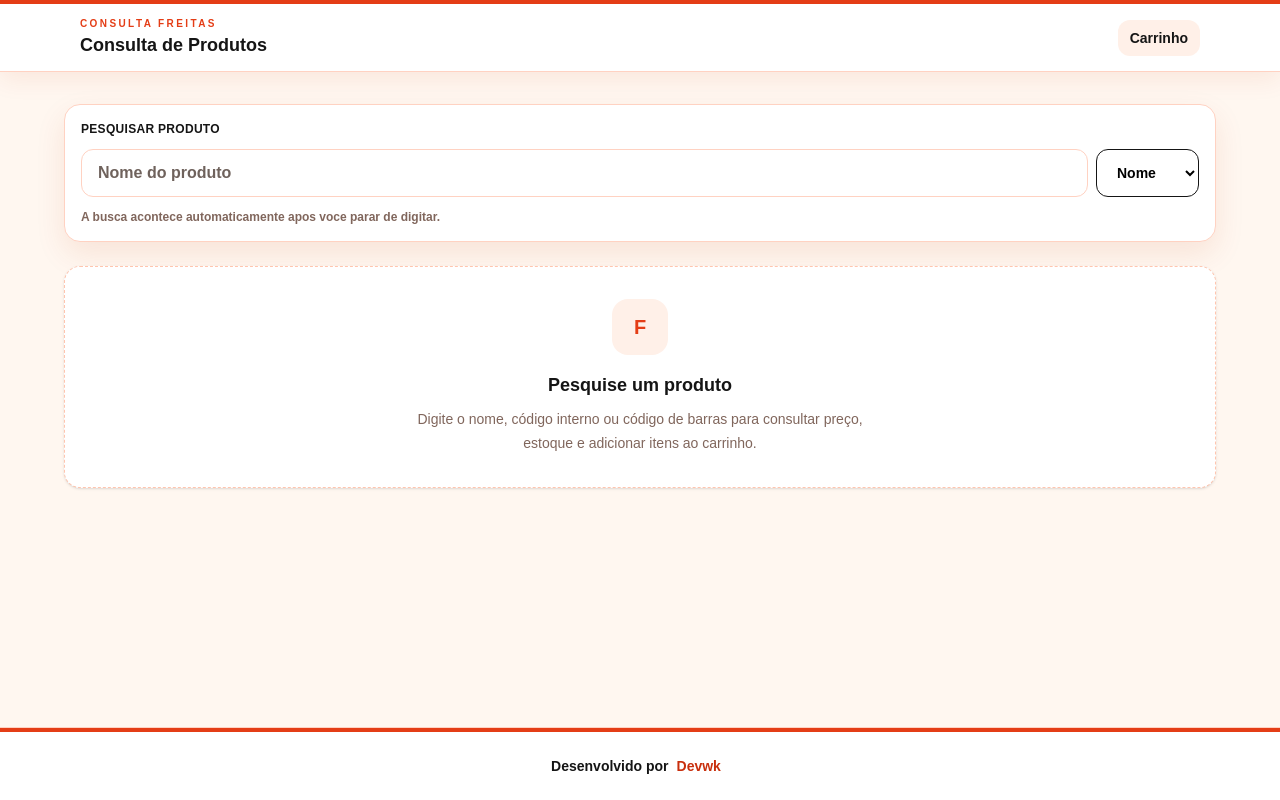
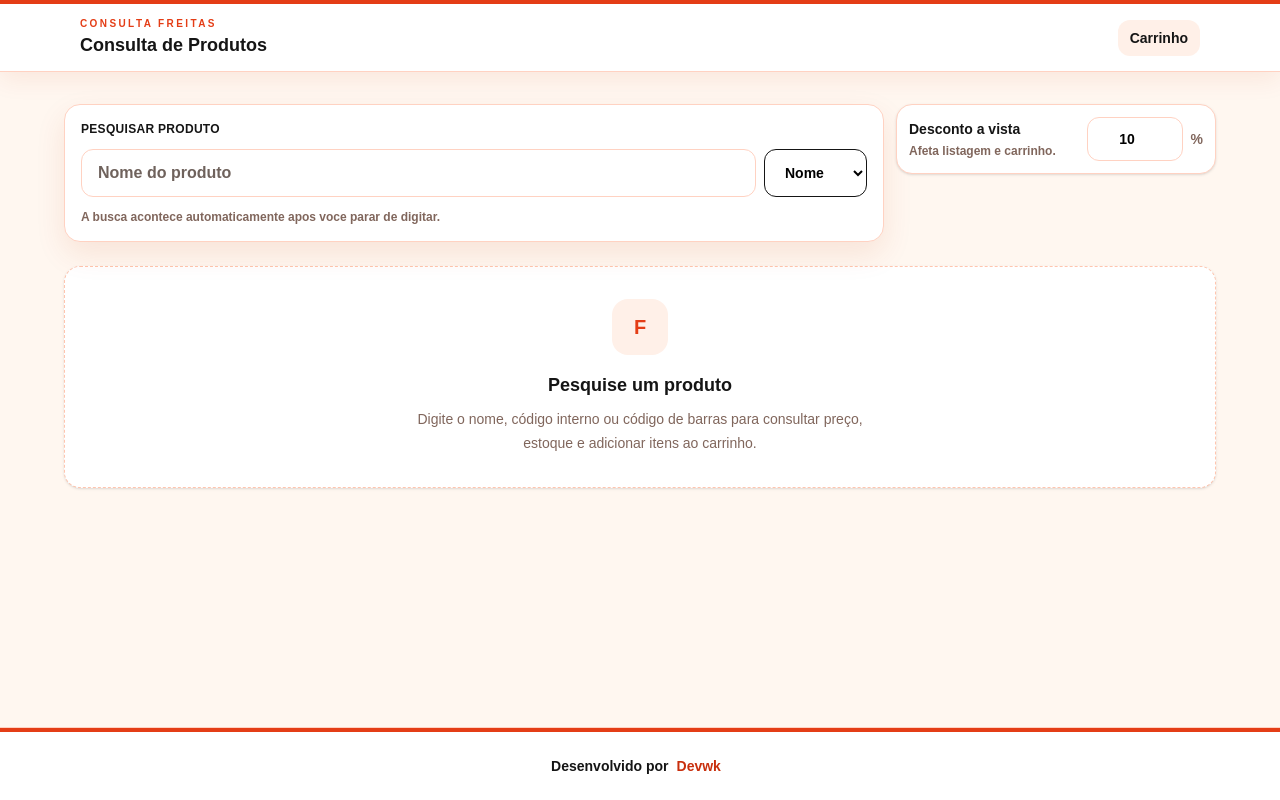
Before and after one commit to wandskk/consulta-freitas, a Next.js app: page /products in a window 1280 px wide. Built offline with nearby package versions, Linux system fonts and the light colour scheme.

Commit message:
feat: add discount control to product search

```diff
--- a/src/app/products/page.tsx
+++ b/src/app/products/page.tsx
@@ -2,6 +2,7 @@
 
 import { useEffect, useState } from 'react'
 
+import { CashDiscountControl } from '@/components/cart/cash-discount-control'
 import { AppShell } from '@/components/layout/app-shell'
 import { ProductList } from '@/components/products/product-list'
 import { ProductSearch } from '@/components/products/product-search'
@@ -160,6 +161,7 @@
   return (
     <AppShell>
       <div className="space-y-4 sm:space-y-6">
+        <div className="grid gap-3 lg:grid-cols-[1fr_320px] lg:items-start">
           <ProductSearch
             value={search}
             searchField={searchField}
@@ -167,6 +169,9 @@
             onChange={setSearch}
             onSearchFieldChange={setSearchField}
           />
+
+          <CashDiscountControl variant="compact" />
+        </div>
 
         <ProductList
           products={products}
--- a/src/components/cart/cart-summary.tsx
+++ b/src/components/cart/cart-summary.tsx
@@ -1,24 +1,11 @@
 'use client'
 
-import { useState } from 'react'
-
+import { CashDiscountControl } from '@/components/cart/cash-discount-control'
 import { useCart } from '@/contexts/cart-context'
 import { formatCurrency } from '@/helpers/currency.helper'
 
 export function CartSummary() {
-  const {
-    totals,
-    cashDiscountPercentage,
-    updateCashDiscountPercentage,
-    clearCart,
-  } = useCart()
-  const [discountInputValue, setDiscountInputValue] = useState(
-    String(cashDiscountPercentage)
-  )
-  const [isEditingDiscount, setIsEditingDiscount] = useState(false)
-  const visibleDiscountValue = isEditingDiscount
-    ? discountInputValue
-    : String(cashDiscountPercentage)
+  const { totals, clearCart } = useCart()
 
   return (
     <aside className="overflow-hidden rounded-2xl border border-[#ffd2c2] bg-white shadow-[0_12px_28px_rgba(191,54,12,0.10)] lg:sticky lg:top-24">
@@ -33,50 +20,8 @@
           </span>
         </div>
 
-        <div className="mt-4 rounded-2xl border border-[#ffd2c2] bg-[#fff7f0] p-3">
-          <label
-            htmlFor="cash-discount"
-            className="mb-2 block text-xs font-black uppercase tracking-wide text-[#80665c]"
-          >
-            Desconto à vista
-          </label>
-
-          <div className="flex items-center gap-2">
-            <input
-              id="cash-discount"
-              type="number"
-              min={0}
-              max={100}
-              value={visibleDiscountValue}
-              onFocus={() => {
-                setIsEditingDiscount(true)
-                setDiscountInputValue(String(cashDiscountPercentage))
-              }}
-              onChange={(event) => {
-                const nextValue = event.target.value
-
-                setDiscountInputValue(nextValue)
-
-                if (nextValue === '') {
-                  return
-                }
-
-                updateCashDiscountPercentage(Number(nextValue))
-              }}
-              onBlur={() => {
-                setIsEditingDiscount(false)
-
-                if (discountInputValue === '') {
-                  setDiscountInputValue(String(cashDiscountPercentage))
-                }
-              }}
-              className="h-11 min-w-0 flex-1 rounded-xl border border-[#ffd2c2] bg-white px-3 text-sm font-black text-[#151515] outline-none focus:border-[#e43d16] focus:ring-4 focus:ring-[#e43d16]/15"
-            />
-
-            <span className="rounded-xl bg-white px-3 py-3 text-sm font-black text-[#80665c]">
-              %
-            </span>
-          </div>
+        <div className="mt-4">
+          <CashDiscountControl variant="summary" />
         </div>
 
         <div className="mt-4 space-y-3 rounded-2xl bg-[#fffaf7] p-4 ring-1 ring-[#ffd2c2]">
@@ -86,7 +31,7 @@
           </div>
 
           <div className="flex items-center justify-between gap-4 text-sm">
-            <span className="font-bold text-[#80665c]">Total cartão</span>
+            <span className="font-bold text-[#80665c]">Total cartao</span>
             <strong className="text-[#151515]">
               {formatCurrency(totals.subtotalCard)}
             </strong>
@@ -102,7 +47,7 @@
           <div className="border-t border-[#ffd2c2] pt-3">
             <div className="flex items-end justify-between gap-4">
               <span className="text-sm font-black text-[#151515]">
-                Total à vista
+                Total a vista
               </span>
 
               <strong className="text-2xl font-black text-emerald-700">
--- a/src/components/cart/cash-discount-control.tsx
+++ b/src/components/cart/cash-discount-control.tsx
@@ -1,16 +1,17 @@
 'use client'
 
-import { useState } from 'react'
+import { useId, useState } from 'react'
 
 import { useCart } from '@/contexts/cart-context'
 
 type CashDiscountControlProps = {
-  variant?: 'default' | 'compact'
+  variant?: 'default' | 'compact' | 'summary'
 }
 
 export function CashDiscountControl({
   variant = 'default',
 }: CashDiscountControlProps) {
+  const inputId = useId()
   const { cashDiscountPercentage, updateCashDiscountPercentage } = useCart()
   const [discountInputValue, setDiscountInputValue] = useState(
     String(cashDiscountPercentage)
@@ -18,6 +19,7 @@
   const [isEditingDiscount, setIsEditingDiscount] = useState(false)
 
   const isCompact = variant === 'compact'
+  const isSummary = variant === 'summary'
   const visibleDiscountValue = isEditingDiscount
     ? discountInputValue
     : String(cashDiscountPercentage)
@@ -25,24 +27,36 @@
   return (
     <div
       className={
-        isCompact
-          ? 'rounded-2xl border border-[#ffd2c2] bg-white p-3 shadow-sm'
-          : 'rounded-2xl border border-[#ffd2c2] bg-white p-4 shadow-sm'
+        isSummary
+          ? 'rounded-2xl border border-[#ffd2c2] bg-[#fff7f0] p-3'
+          : isCompact
+            ? 'rounded-2xl border border-[#ffd2c2] bg-white p-3 shadow-sm'
+            : 'rounded-2xl border border-[#ffd2c2] bg-white p-4 shadow-sm'
       }
     >
       <div className="flex flex-col gap-3 sm:flex-row sm:items-center sm:justify-between">
         <div>
-          <h2 className="text-sm font-black text-[#151515]">
-            Desconto à vista
-          </h2>
+          <label
+            htmlFor={inputId}
+            className={
+              isSummary
+                ? 'block text-xs font-black uppercase tracking-wide text-[#80665c]'
+                : 'block text-sm font-black text-[#151515]'
+            }
+          >
+            Desconto a vista
+          </label>
 
-          <p className="mt-1 text-xs font-semibold text-[#80665c]">
-            Afeta listagem e carrinho.
-          </p>
+          {!isSummary && (
+            <p className="mt-1 text-xs font-semibold text-[#80665c]">
+              Afeta listagem e carrinho.
+            </p>
+          )}
         </div>
 
         <div className="flex items-center gap-2">
           <input
+            id={inputId}
             type="number"
             min={0}
             max={100}
@@ -69,10 +83,22 @@
                 setDiscountInputValue(String(cashDiscountPercentage))
               }
             }}
-            className="h-11 w-24 rounded-xl border border-[#ffd2c2] bg-white px-3 text-center text-sm font-black text-[#151515] outline-none focus:border-[#e43d16] focus:ring-4 focus:ring-[#e43d16]/15"
+            className={
+              isSummary
+                ? 'h-11 min-w-0 flex-1 rounded-xl border border-[#ffd2c2] bg-white px-3 text-sm font-black text-[#151515] outline-none focus:border-[#e43d16] focus:ring-4 focus:ring-[#e43d16]/15'
+                : 'h-11 w-24 rounded-xl border border-[#ffd2c2] bg-white px-3 text-center text-sm font-black text-[#151515] outline-none focus:border-[#e43d16] focus:ring-4 focus:ring-[#e43d16]/15'
+            }
           />
 
-          <span className="text-sm font-black text-[#80665c]">%</span>
+          <span
+            className={
+              isSummary
+                ? 'rounded-xl bg-white px-3 py-3 text-sm font-black text-[#80665c]'
+                : 'text-sm font-black text-[#80665c]'
+            }
+          >
+            %
+          </span>
         </div>
       </div>
     </div>
```
Lines whose indentation alone changed are shown as unchanged.
